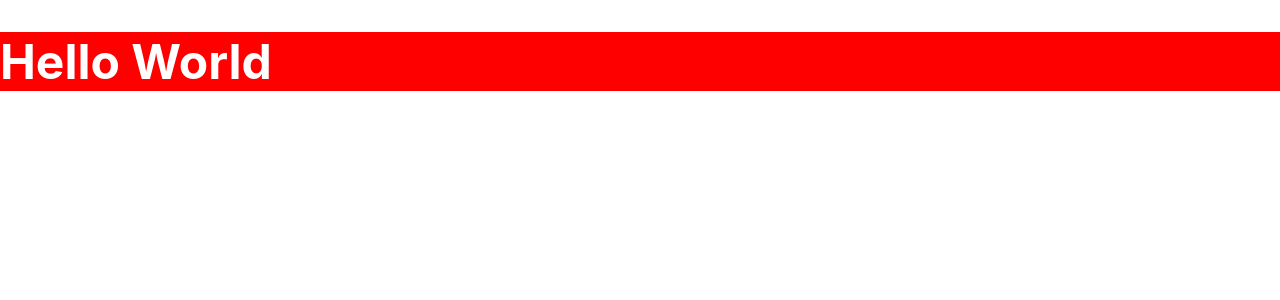
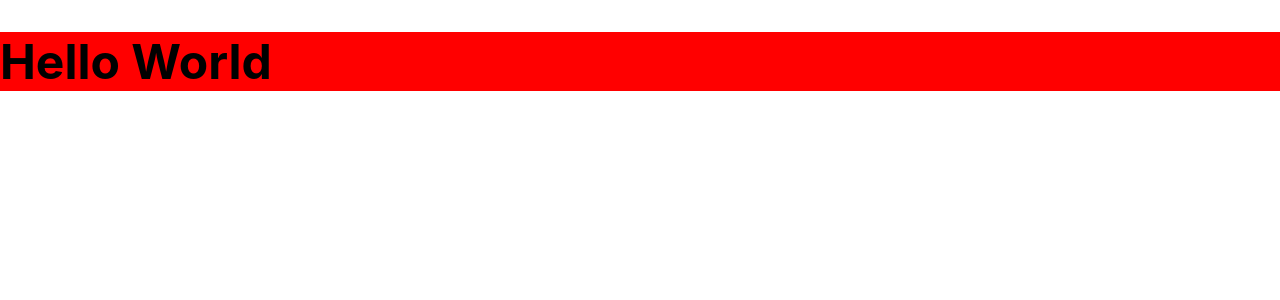
Before and after one commit to BellaAkins/TalktoBella, a React (Create React App) app: page / in a window 1280 px wide. Shown: the top 300 px of the page. Built offline with nearby package versions, Linux system fonts and the light colour scheme.

Commit message:
change color

```diff
--- a/src/App.css
+++ b/src/App.css
@@ -1,4 +1,4 @@
 h1 {
   background: red;
-  color: white;
+  color: #000;
 }
```
